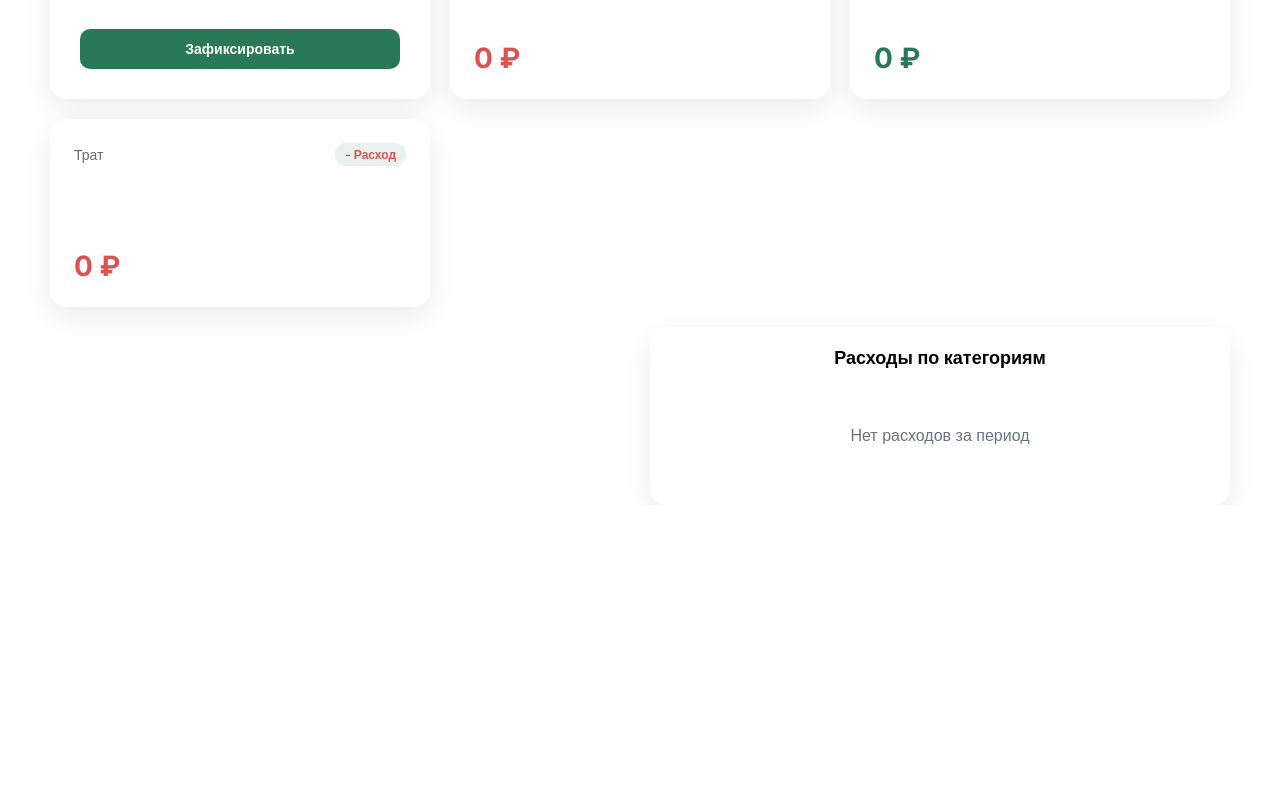
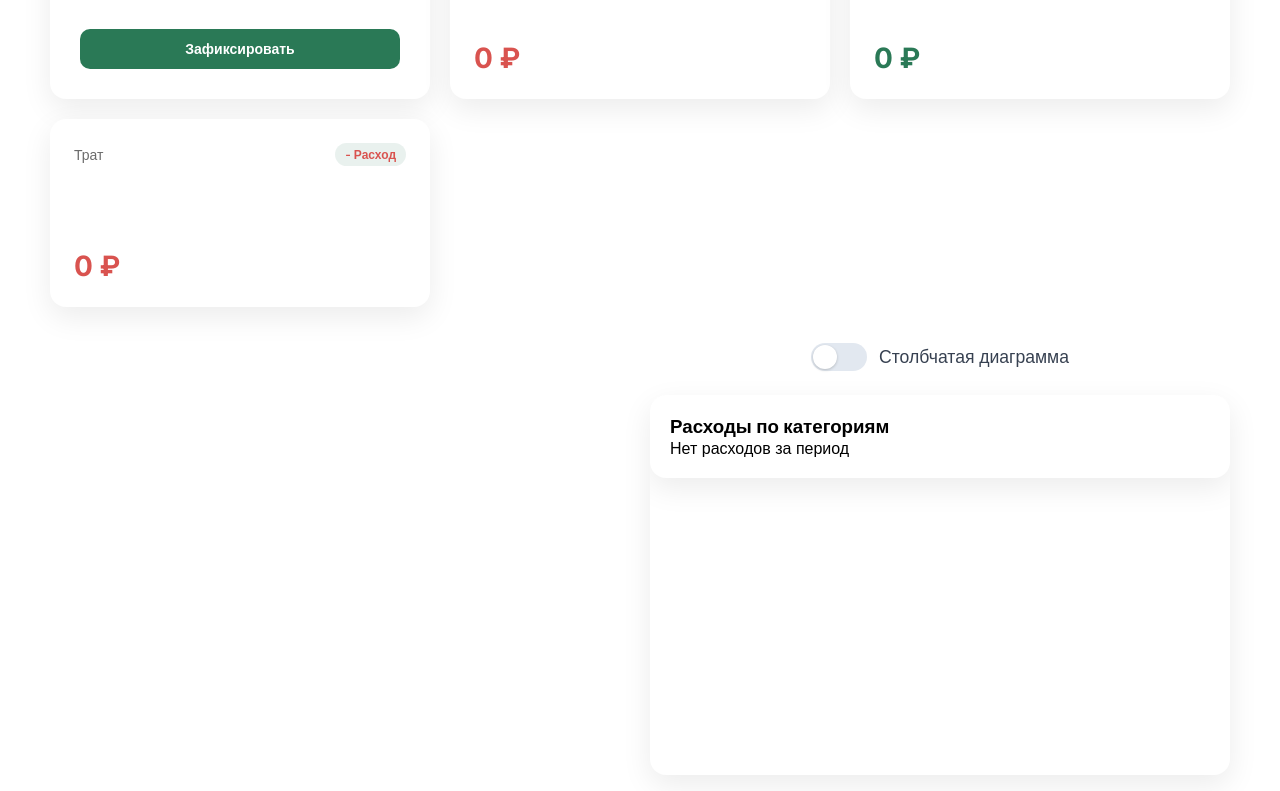
Before and after one commit to ItsNikoo/finance-tracker, a Vue app: page / in a window 1280 px wide. Shown: the part 1084-1875 px from the top of the page. Before the commit the page ends 1589 px from the top, so only its background shows below. Built offline with nearby package versions, Linux system fonts and the light colour scheme; a web font is replaced by a local one; what vue3-apexcharts would draw is missing.

Commit message:
charts added

```diff
--- a/src/categories.ts
+++ b/src/categories.ts
@@ -15,5 +15,6 @@ export const categories: Category[] = [
   {id: 'fun', name: 'Развлечения', type: 'expense'},
   {id: 'health', name: 'Здоровье', type: 'expense'},
   {id: 'expense', name: 'Перевод человеку', type: 'expense'},
+  {id: 'credit', name: "Кредитные задолженности", type: 'expense'},
   {id: 'other-exp', name: 'Другое', type: 'expense'},
 ]
--- /dev/null
+++ b/src/components/Charts/ExpencesChartsContainer.vue
@@ -0,0 +1,68 @@
+<script setup lang="ts">
+import { ref, computed } from 'vue'
+import ChartToggle from '@/components/UI/ChartToggle.vue'
+import ExpencesPieChart from '@/components/Charts/ExpencesPieChart.vue'
+import ExpencesColumnChart from '@/components/Charts/ExpencesColumnChart.vue'
+
+const isPie = ref(false)
+
+const CurrentChart = computed(() =>
+    isPie.value ? ExpencesPieChart : ExpencesColumnChart
+)
+</script>
+
+<template>
+  <div class="expenses-view">
+    <div class="toggle-header">
+      <ChartToggle v-model="isPie" size="lg" />
+      <span class="toggle-text">
+        {{ isPie ? 'Круговая диаграмма' : 'Столбчатая диаграмма' }}
+      </span>
+    </div>
+
+    <div class="chart-wrapper">
+      <component :is="CurrentChart" />
+    </div>
+  </div>
+</template>
+
+<style scoped>
+.expenses-view {
+  width: 100%;
+  max-width: 100%;
+  padding: 16px 0;
+}
+
+.toggle-header {
+  display: flex;
+  flex-direction: column;
+  align-items: center;
+  justify-content: center;
+  gap: 12px;
+  margin-bottom: 24px;
+  text-align: center;
+}
+
+.toggle-text {
+  font-size: 1.1rem;
+  font-weight: 500;
+  color: #374151;
+}
+
+.chart-wrapper {
+  width: 100%;
+  min-height: 380px;        /* минимальная высота, чтобы не прыгало */
+  background: white;
+  border-radius: 16px;
+  box-shadow: 0 10px 30px rgba(0, 0, 0, 0.08);
+  overflow: hidden;         /* на случай мелких артефактов */
+}
+
+/* Если хочешь, чтобы тумблер был горизонтально с текстом слева/справа */
+@media (min-width: 480px) {
+  .toggle-header {
+    flex-direction: row;
+    justify-content: center;
+  }
+}
+</style>
--- /dev/null
+++ b/src/components/Charts/ExpencesColumnChart.vue
@@ -0,0 +1,97 @@
+<script setup lang="ts">
+import {computed} from "vue";
+import {categories} from "@/categories.ts";
+import {useTransactionsStore} from "@/stores/transactions.ts";
+import type {Transaction} from "@/types.ts";
+
+const store = useTransactionsStore()
+
+const expensesByCategory = computed(() => {
+  const expenseMap = new Map<string, number>();
+
+  store.transactions.forEach((t: Transaction) => {
+    if (!t.isIncome && t.categoryId && t.amount > 0) {
+      const current = expenseMap.get(t.categoryId) || 0
+      expenseMap.set(t.categoryId, current + t.amount)
+    }
+  })
+  return expenseMap;
+})
+
+const chartLabels = computed(() => {
+  return Array.from(expensesByCategory.value.keys()).map(catId => {
+    const cat = categories.find(c => c.id === catId)
+    return cat ? cat.name : catId
+  })
+})
+
+const chartSeries = computed(() => [{
+  name: 'Расходы',
+  data: Array.from(expensesByCategory.value.values())
+}])
+
+const chartOptions = computed(() => ({
+  colors: ['#2A7956'],
+  chart: {
+    height: 350,
+    type: 'bar',
+  },
+  labels: chartLabels.value,
+  xaxis: {
+    categories: chartLabels.value,
+    position: 'bottom',
+    axisBorder: {show: false},
+    axisTicks: {show: false},
+  },
+  yaxis: {
+    labels: {
+      formatter: (val: number) => val.toLocaleString() + " ₽"
+    }
+  },
+  dataLabels: {
+    enabled: true,
+    formatter: (val: number) => Math.round(val).toLocaleString() + " ₽",
+    offsetY: -20,
+    style: {fontSize: '13px', colors: ['#304758']}
+  },
+  plotOptions: {
+    bar: {
+      borderRadius: 8,
+      dataLabels: {position: 'top'}
+    }
+  },
+  legend: {show: false},
+  tooltip: {
+    y: {
+      formatter: (val: number) => val.toLocaleString() + " ₽"
+    }
+  }
+}))
+</script>
+
+<template>
+  <div class="expenses-chart">
+    <h3 class="chart-title">Расходы по категориям</h3>
+
+    <div v-if="store.totalExpenses === 0" class="no-data">
+      Нет расходов за период
+    </div>
+
+    <apexchart
+        v-else
+        type="bar"
+        height="380"
+        :options="chartOptions"
+        :series="chartSeries"
+    />
+  </div>
+</template>
+
+<style scoped>
+.expenses-chart {
+  background: white;
+  border-radius: 16px;
+  padding: 20px;
+  box-shadow: 0 10px 30px rgba(0, 0, 0, 0.08);
+}
+</style>
--- a/src/components/Charts/ExpencesChart.vue
+++ b/src/components/Charts/ExpencesPieChart.vue
@@ -2,14 +2,14 @@
 import {useTransactionsStore} from "@/stores/transactions.ts";
 import {categories} from "@/categories.ts";
 import {computed} from "vue";
-import type {EntityProps} from "@/types.ts";
+import type {Transaction} from "@/types.ts";
 
 const store = useTransactionsStore()
 
 const expensesByCategory = computed(() => {
   const expenseMap = new Map<string, number>();
 
-  store.transactions.forEach((t: EntityProps) => {
+  store.transactions.forEach((t: Transaction) => {
     if (!t.isIncome && t.categoryId && t.amount > 0) {
       const current = expenseMap.get(t.categoryId) || 0
       expenseMap.set(t.categoryId, current + t.amount)
--- a/src/components/Dashboard/BalanceInfoCard.vue
+++ b/src/components/Dashboard/BalanceInfoCard.vue
@@ -43,7 +43,6 @@ const props = defineProps<{
 }
 
 .income-card:hover {
-  transform: translateY(-2px);
   box-shadow: rgba(30, 87, 61, 0.25) 0 0 20px;
 }
 
--- a/src/components/Dashboard/Dashboard.vue
+++ b/src/components/Dashboard/Dashboard.vue
@@ -4,7 +4,10 @@ import BalanceInfoCard from "@/components/Dashboard/BalanceInfoCard.vue";
 import TotalBalanceCard from "@/components/Dashboard/TotalBalanceCard.vue";
 import TransactionList from "@/components/Transactions/TransactionList.vue";
 import {useTransactionsStore} from "@/stores/transactions.ts";
-import ExpencesChart from "@/components/Charts/ExpencesChart.vue";
+import ExpencesPieChart from "@/components/Charts/ExpencesPieChart.vue";
+import ExpencesColumnChart from "@/components/Charts/ExpencesColumnChart.vue";
+import ChartToggle from "@/components/UI/ChartToggle.vue";
+import ExpencesChartsContainer from "@/components/Charts/ExpencesChartsContainer.vue";
 
 
 const store = useTransactionsStore()
@@ -21,8 +24,7 @@ const store = useTransactionsStore()
 
     <div class="dashboard-row bottom-row">
       <TransactionList :on-delete="store.deleteTransaction" :transactions="store.transactions"/>
-<!--      <div class="grid-container">2</div>-->
-      <ExpencesChart/>
+      <ExpencesChartsContainer/>
     </div>
   </div>
 </template>
@@ -47,14 +49,6 @@ const store = useTransactionsStore()
   grid-template-columns: 1fr 1fr;
 }
 
-.grid-container {
-  background-color: pink;
-  border-radius: 16px;
-  padding: 20px;
-  text-align: center;
-  font-size: 2rem;
-}
-
 @media (max-width: 900px) {
   .bottom-row {
     grid-template-columns: 1fr;
--- a/src/components/Dashboard/TotalBalanceCard.vue
+++ b/src/components/Dashboard/TotalBalanceCard.vue
@@ -49,7 +49,6 @@ const isPositive = computed(() => {
 }
 
 .income-card:hover {
-  transform: translateY(-2px);
   box-shadow: rgba(30, 87, 61, 0.25) 0 0 20px;
 }
 
--- a/src/components/FormComponent.vue
+++ b/src/components/FormComponent.vue
@@ -1,10 +1,10 @@
 <script setup lang="ts">
 import {computed, ref, watch} from "vue";
-import type {EntityProps} from "@/types.ts";
+import type {Transaction} from "@/types.ts";
 import {categories} from "@/categories.ts";
 import {useTransactionsStore} from "@/stores/transactions.ts";
 
-const form = ref<Omit<EntityProps, "id">>({
+const form = ref<Omit<Transaction, "id">>({
   title: '',
   amount: 0,
   isIncome: false,
@@ -124,7 +124,6 @@ function handleSubmit() {
 
 .form:hover {
   box-shadow: rgba(30, 87, 61, 0.25) 0 0 20px;
-  transform: translateY(-2px);
 }
 
 .form-title {
--- a/src/components/Transactions/TransactionCard.vue
+++ b/src/components/Transactions/TransactionCard.vue
@@ -1,10 +1,10 @@
 <script setup lang="ts">
-import type {EntityProps} from "@/types.ts";
+import type {Transaction} from "@/types.ts";
 import {useTransactionsStore} from "@/stores/transactions.ts";
 import {categories} from "@/categories.ts";
 
 const props = defineProps<{
-  transaction: EntityProps
+  transaction: Transaction
 }>()
 
 const store = useTransactionsStore()
--- /dev/null
+++ b/src/components/UI/ChartToggle.vue
@@ -0,0 +1,74 @@
+<script setup lang="ts">
+defineProps({
+  modelValue: { type: Boolean, default: false },
+  disabled:  { type: Boolean, default: false },
+  size:      { type: String, default: 'md' }
+})
+
+defineEmits(['update:modelValue'])
+</script>
+
+<template>
+  <label class="toggle-switch">
+    <input
+        type="checkbox"
+        :checked="modelValue"
+        @change="$emit('update:modelValue', $event.target.checked)"
+        :disabled="disabled"
+    />
+    <span class="slider"></span>
+  </label>
+</template>
+
+
+<style scoped>
+.toggle-switch {
+  position: relative;
+  display: inline-block;
+  width: v-bind(size === 'sm' ? '38px' : size === 'lg' ? '56px' : '44px');
+  height: v-bind(size === 'sm' ? '20px' : size === 'lg' ? '28px' : '24px');
+  cursor: pointer;
+}
+
+.toggle-switch input {
+  opacity: 0;
+  width: 0;
+  height: 0;
+}
+
+.slider {
+  position: absolute;
+  inset: 0;
+  background: #e2e8f0;           /* серый выкл */
+  border-radius: 9999px;
+  transition: background 0.25s ease;
+}
+
+.slider::before {
+  content: "";
+  position: absolute;
+  height: v-bind(size === 'sm' ? '16px' : size === 'lg' ? '24px' : '20px');
+  width: v-bind(size === 'sm' ? '16px' : size === 'lg' ? '24px' : '20px');
+  left: 2px;
+  bottom: 2px;
+  background: white;
+  border-radius: 50%;
+  box-shadow: 0 1px 3px rgba(0,0,0,0.2);
+  transition: transform 0.25s cubic-bezier(0.4, 0, 0.2, 1);
+}
+
+input:checked + .slider {
+  background: #2A7956;           /* indigo-500 вкл */
+}
+
+input:checked + .slider::before {
+  transform: translateX(
+      v-bind(size === 'sm' ? '18px' : size === 'lg' ? '28px' : '20px')
+);
+}
+
+input:disabled + .slider {
+  opacity: 0.5;
+  cursor: not-allowed;
+}
+</style>
--- a/src/stores/transactions.ts
+++ b/src/stores/transactions.ts
@@ -1,12 +1,12 @@
 import {defineStore} from "pinia";
 import {computed, ref, watch} from "vue";
-import type {EntityProps} from "@/types.ts";
+import type {Transaction} from "@/types.ts";
 
 export const useTransactionsStore = defineStore("transactions", () => {
   // Состояние
   const STORAGE_KEY = "transactions"
 
-  const transactions = ref<EntityProps[]>([])
+  const transactions = ref<Transaction[]>([])
   let nextId = 1
 
   function loadDataFromLocalStorage() {
@@ -14,7 +14,7 @@ export const useTransactionsStore = defineStore("transactions", () => {
     if (!data) return
 
     try {
-      const parsed = JSON.parse(data) as EntityProps[]
+      const parsed = JSON.parse(data) as Transaction[]
       transactions.value = parsed
 
       if (parsed.length > 0) {
@@ -62,7 +62,7 @@ export const useTransactionsStore = defineStore("transactions", () => {
     return nextId++
   }
 
-  function addTransaction(form: Omit<EntityProps, "id">) {
+  function addTransaction(form: Omit<Transaction, "id">) {
     if (form.amount <= 0) return
 
     transactions.value.push({
--- a/src/types.ts
+++ b/src/types.ts
@@ -4,7 +4,7 @@ export interface Category {
   type: "income" | "expense"
 }
 
-export interface EntityProps {
+export interface Transaction {
   id: number
   title: string
   amount: number
```
Also changed, not shown: 1 other file (tests, documents, lock files or other folders).
